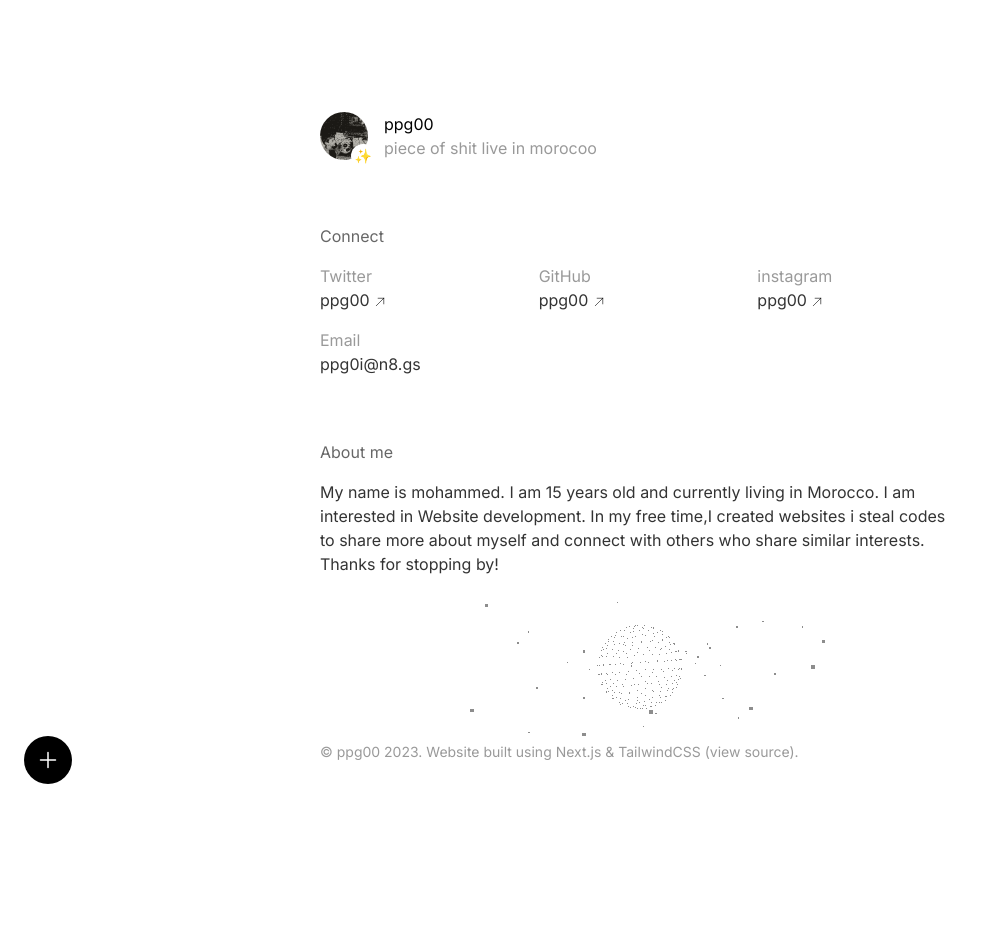
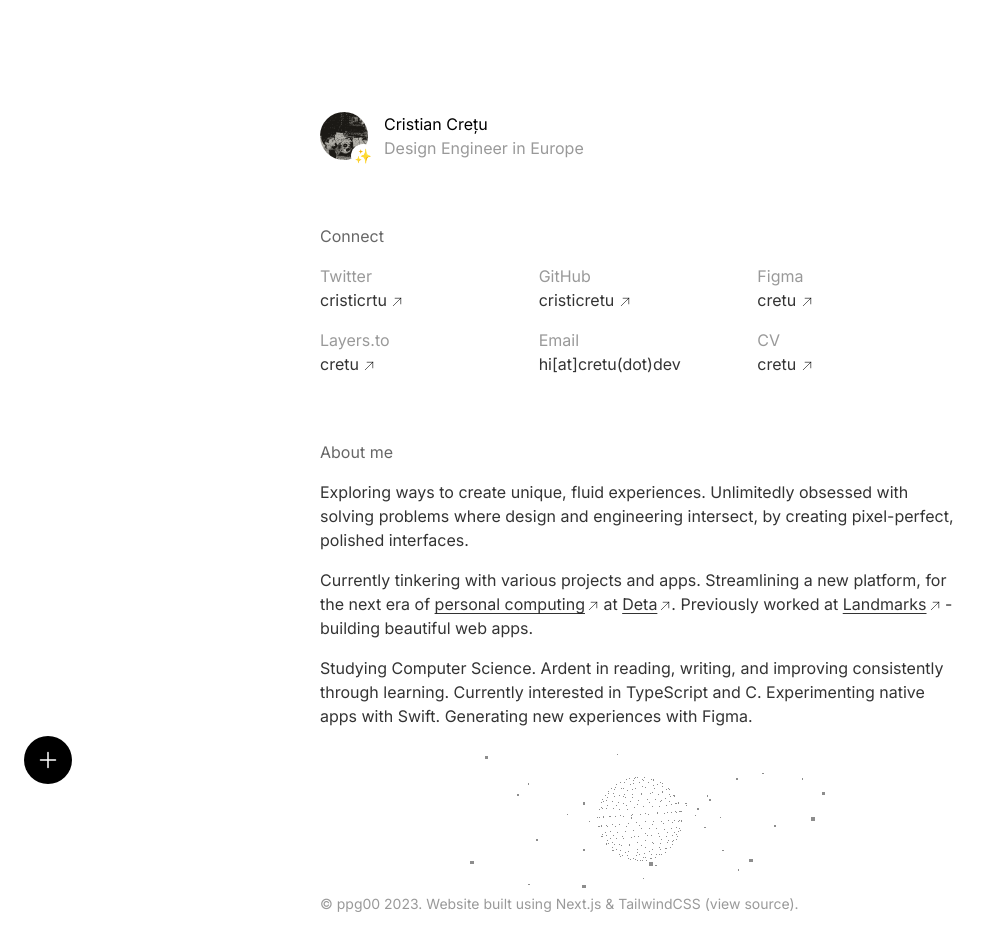
Before and after one commit to ppg00/ppg0i, a Next.js app: page / in a window 1280 px wide. Shown: the whole page, without its empty margins (0-991 px from the left). Before the commit the page ends 800 px from the top, so only its background shows below. Built offline with nearby package versions, Linux system fonts and the light colour scheme.

Commit message:
fiiix!!!!

```diff
--- a/app/page.tsx
+++ b/app/page.tsx
@@ -27,8 +27,8 @@ function Header() {
         </div>
       </div>
       <div className="flex flex-col">
-        <h1>ppg00</h1>
-        <p className="text-quaternary">piece of shit live in morocoo</p>
+        <h1>Cristian Crețu</h1>
+        <p className="text-quaternary">Design Engineer in Europe</p>
       </div>
     </div>
   );
@@ -40,7 +40,26 @@ function AboutMe() {
       <p className="text-tertiary">About me</p>
       <div className="text-secondary flex flex-col gap-4">
         <p>
-My name is mohammed. I am 15 years old and currently living in Morocco. I am interested in Website development. In my free time,I created websites i steal codes to share more about myself and connect with others who share similar interests. Thanks for stopping by!
+          Exploring ways to create unique, fluid experiences. Unlimitedly
+          obsessed with solving problems where design and engineering intersect,
+          by creating pixel-perfect, polished interfaces.
+        </p>
+        <p>
+          Currently tinkering with various projects and apps. Streamlining a new
+          platform, for the next era of{' '}
+          <ExternalLink href="https://deta.space/docs/en/learn/what-is-pc#content">
+            personal computing
+          </ExternalLink>{' '}
+          at <ExternalLink href="https://deta.space">Deta</ExternalLink>.
+          Previously worked at{' '}
+          <ExternalLink href="https://landmarks.ro">Landmarks</ExternalLink> -
+          building beautiful web apps.
+        </p>
+        <p>
+          Studying Computer Science. Ardent in reading, writing, and improving
+          consistently through learning. Currently interested in TypeScript and
+          C. Experimenting native apps with Swift. Generating new experiences
+          with Figma.
         </p>
       </div>
     </div>
@@ -100,25 +119,31 @@ function Contact() {
       <p className="text-tertiary">Connect</p>
       <div className="grid grid-cols-1 gap-4 md:grid-cols-3">
         <ContactLink
-          href="https://twitter.com/qqg00"
-          title="ppg00"
+          href="https://twitter.com/cristicrtu"
+          title="cristicrtu"
           website="Twitter"
         />
         <ContactLink
-          href="https://github.com/ppg00"
-          title="ppg00"
+          href="https://github.com/cristicretu"
+          title="cristicretu"
           website="GitHub"
         />
         <ContactLink
-          href="https://www.instgram.com/ppg00"
-          title="ppg00"
-          website="instagram"
+          href="https://www.figma.com/@cretu"
+          title="cretu"
+          website="Figma"
         />
         <ContactLink
-          email="mail:ppg0i@n8.gs"
-          title="ppg0i@n8.gs"
+          href="https://layers.to/cretu"
+          title="cretu"
+          website="Layers.to"
+        />
+        <ContactLink
+          email="hi[at]cretu(dot)dev"
+          title="hi[at]cretu(dot)dev"
           website="Email"
         />
+        <ContactLink href="https://read.cv/cretu" title="cretu" website="CV" />
       </div>
     </div>
   );
```
